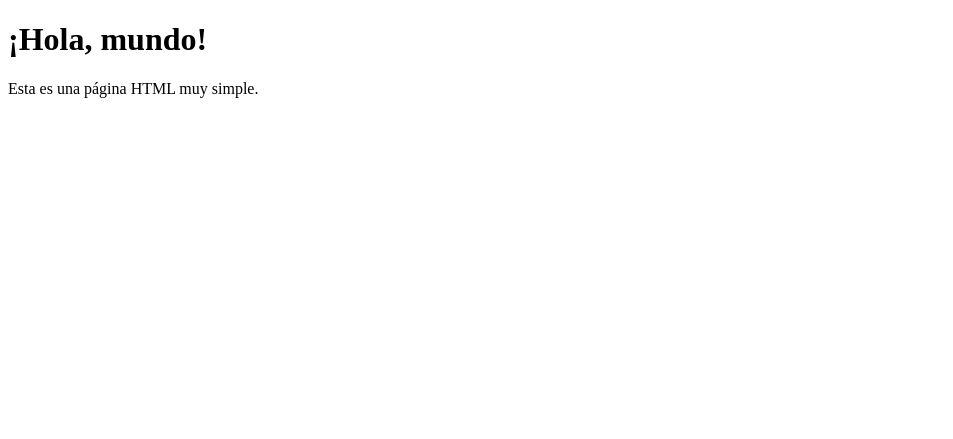
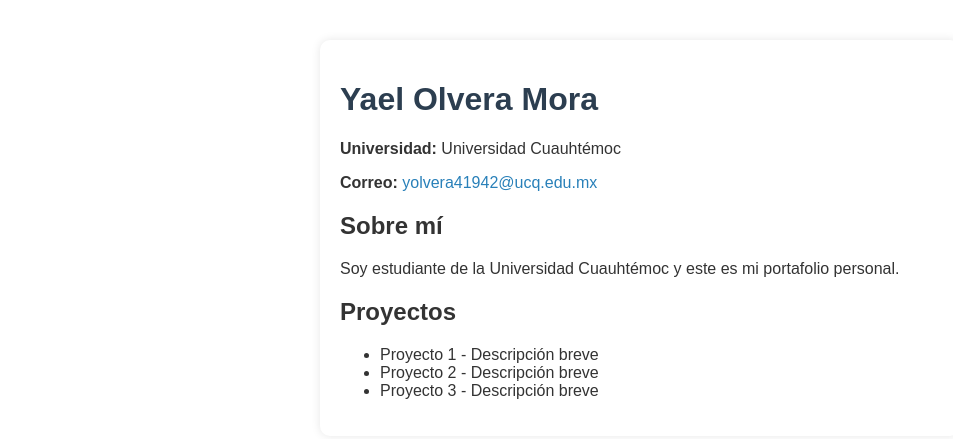
Before and after one commit to Morit444/cv---yael-, a plain HTML site: page index.html in a window 1280 px wide. Shown: the whole page, without its empty margins (0-953 px from the left). Drawn offline with Linux system fonts and the light colour scheme.

Commit message:
avance portafolio

```diff
--- a/index.html
+++ b/index.html
@@ -1,10 +1,52 @@
 <!DOCTYPE html>
-<html>
+<html lang="es">
 <head>
-  <title>Mi primera página</title>
+  <meta charset="UTF-8">
+  <title>Portafolio de Yael Olvera Mora</title>
+  <style>
+    body {
+      font-family: Arial, sans-serif;
+      background-color: #f2f2f2;
+      color: #333;
+      max-width: 600px;
+      margin: 40px auto;
+      padding: 20px;
+      background-color: #ffffff;
+      border-radius: 10px;
+      box-shadow: 0 0 10px rgba(0,0,0,0.1);
+    }
+
+    h1 {
+      color: #2c3e50;
+    }
+
+    a {
+      color: #2980b9;
+      text-decoration: none;
+    }
+
+    a:hover {
+      text-decoration: underline;
+    }
+  </style>
 </head>
 <body>
-  <h1>¡Hola, mundo!</h1>
-  <p>Esta es una página HTML muy simple.</p>
+
+  <h1>Yael Olvera Mora</h1>
+  <p><strong>Universidad:</strong> Universidad Cuauhtémoc</p>
+  <p><strong>Correo:</strong>
+    <a href="mailto:yolvera41942@ucq.edu.mx">yolvera41942@ucq.edu.mx</a>
+  </p>
+
+  <h2>Sobre mí</h2>
+  <p>Soy estudiante de la Universidad Cuauhtémoc y este es mi portafolio personal.</p>
+
+  <h2>Proyectos</h2>
+  <ul>
+    <li>Proyecto 1 - Descripción breve</li>
+    <li>Proyecto 2 - Descripción breve</li>
+    <li>Proyecto 3 - Descripción breve</li>
+  </ul>
+
 </body>
 </html>
```
